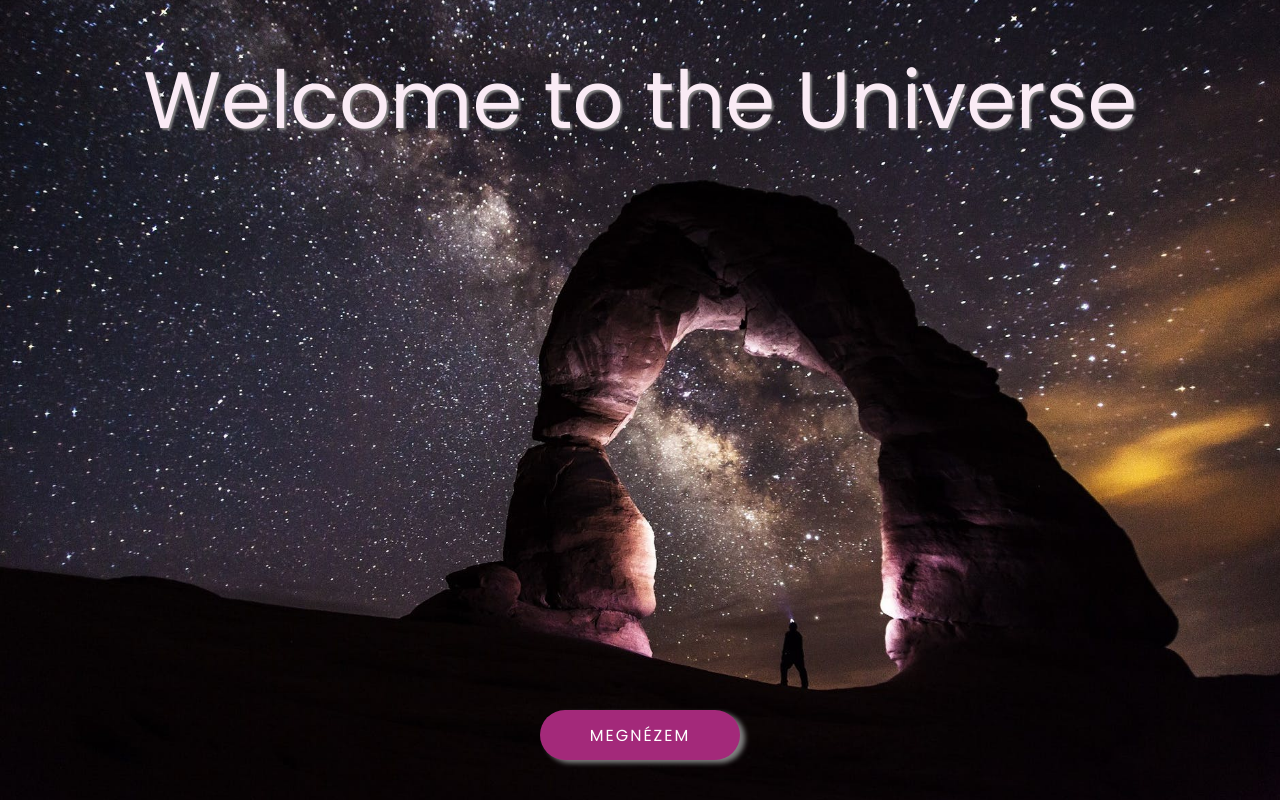
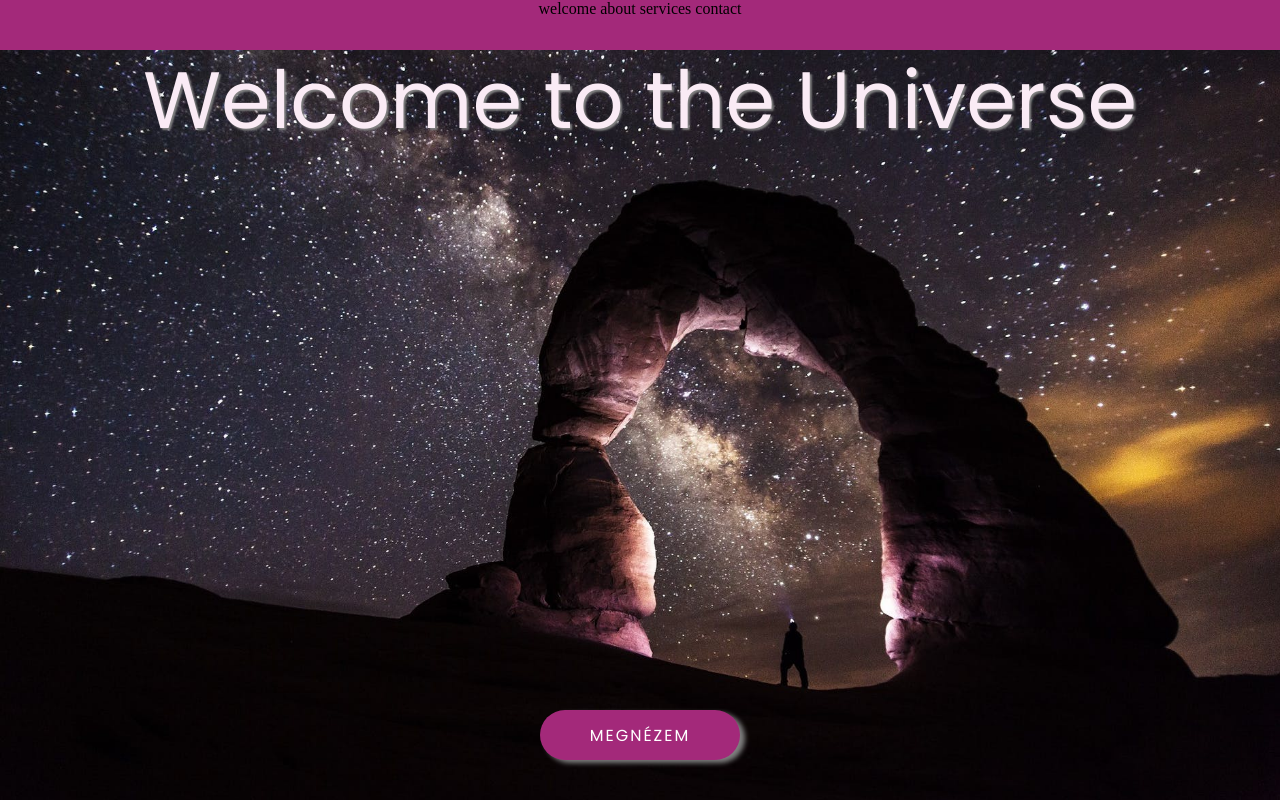
Before and after one commit to NyergesC/css-practice, a plain HTML site: page frontend/index.html in a window 1280 px wide. Shown: the top 800 px of the page. Drawn offline with Linux system fonts and the light colour scheme.

Commit message:
js practice

```diff
--- a/frontend/index.html
+++ b/frontend/index.html
@@ -9,9 +9,10 @@
 	<link rel="preconnect" href="https://fonts.googleapis.com">
 	<link rel="preconnect" href="https://fonts.gstatic.com" crossorigin>
 	<link href="https://fonts.googleapis.com/css2?family=Crimson+Pro:wght@200&family=Josefin+Slab:wght@100&family=Montserrat:wght@100;300;700&family=Playfair+Display:wght@700&family=Poppins:wght@100;400;700&family=Staatliches&family=Tangerine&display=swap" rel="stylesheet">
-
+	<script src="script.js"></script>
 </head>
 <body>
+<div id="root">
 	<section class="bg-image" id="welcome">
 		<img class="img" src="img/sky.jpg" alt="universe">
 		<h1>Welcome to the Universe</h1>
@@ -73,5 +74,6 @@
 			<button>sign in</button>
 		</form>
 	</section>
+</div>
 </body>
 </html>
--- /dev/null
+++ b/frontend/script.js
@@ -0,0 +1,47 @@
+//function addTwoIntegers(firstInteger, secondInteger) {
+   // console.log(firstInteger + secondInteger)
+   //return firstInteger + secondInteger
+   //return "hello"
+   //if(typeof firstInteger === "number" && typeof secondInteger === "number") {
+       //return firstInteger + secondInteger
+  // } else{
+       //return "valamelyik Argumentum nem szam, ezert a muvelet nem elvegezyeto"
+   //}
+//}
+
+//console.log(addTwoIntegers("12",13) );
+//console.log(addTwoIntegers(1920, 85) );
+//console.log(0 === "0")
+
+function loadEvent (eventObject) {
+   // console.log(eventObject);
+   const rootElement = document.getElementById("root");
+  // console.dir(document);
+  console.dir(rootElement);
+
+  const listOfSectionElements = document.querySelectorAll("section");
+  console.log(listOfSectionElements);
+
+  //rootElement.classList.add("newClass");
+  /*listOfSectionElements[0].classList.add("newClass");
+  listOfSectionElements[1].classList.add("newClass");
+  listOfSectionElements[2].classList.add("newClass");
+  listOfSectionElements[3].classList.add("newClass");*/
+
+
+
+  let anchors = "";
+
+
+  for (const sectionElement of listOfSectionElements) {
+    //sectionElement.classList.add("newClass");
+    //anchors = anchors + `<a>${sectionElement.id }</a>`
+    anchors += `<a href="#${ sectionElement.id}">  ${sectionElement.id }</a>`;
+
+
+  }
+  console.log(anchors);
+  rootElement.insertAdjacentHTML("afterbegin",`<header>${ anchors }</header>`)
+
+}
+window.addEventListener ("load", loadEvent)
--- a/frontend/style.css
+++ b/frontend/style.css
@@ -36,6 +36,21 @@
   body{
     background-color: gray;
   }
+
+  html {
+    scroll-behavior: smooth;
+  }
+
+header{
+  position: fixed;
+  left: 0;
+  top: 0;
+  width: 100%;
+  height: 50px;
+  z-index: 99;
+  text-align: center;
+  background-color: #a3297a;
+}
 
   section {
     min-height: 100vh;
```
